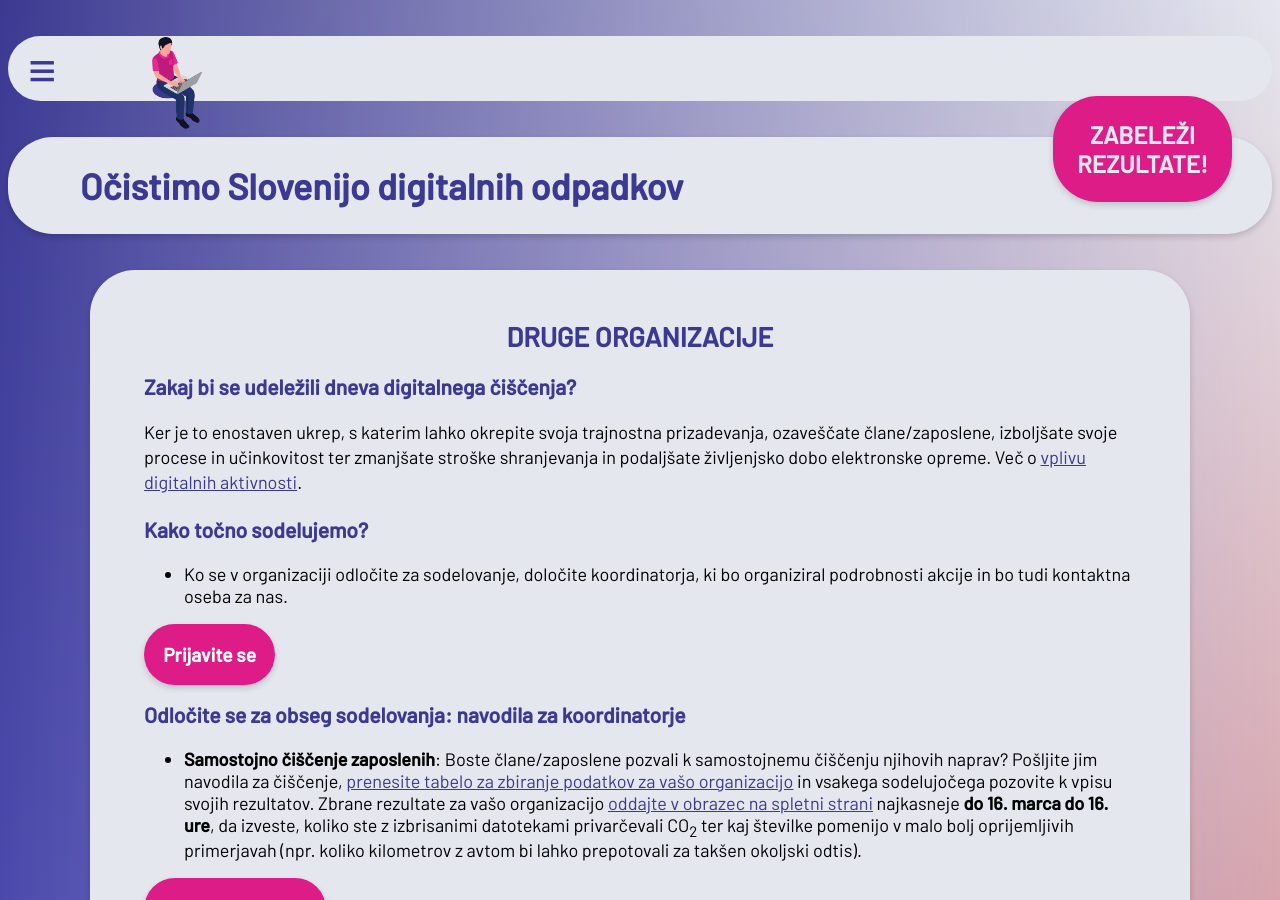
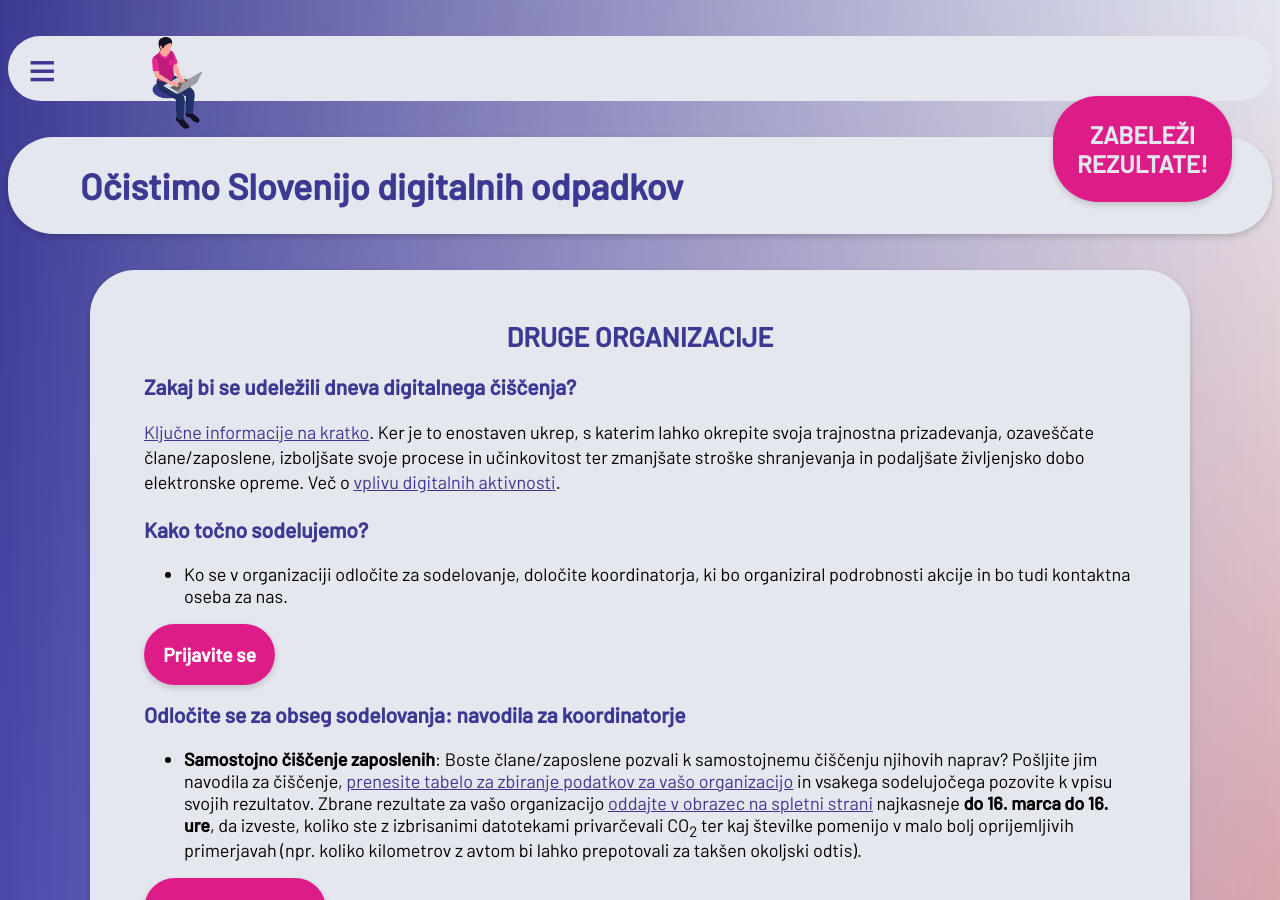
Before and after one commit to ewba/dcd-si, a Jekyll site: the page built from druge-organizacije.md, in a window 1280 px wide and 900 px high. Built offline with Jekyll 4.4.1, drawn with Linux system fonts in a browser that asks for light colours.

Commit message:
Update druge-organizacije.md

```diff
--- a/druge-organizacije.md
+++ b/druge-organizacije.md
@@ -7,7 +7,7 @@
 ---
 
 ### Zakaj bi se udeležili dneva digitalnega čiščenja?
-Ker je to enostaven ukrep, s katerim lahko okrepite svoja trajnostna prizadevanja, ozaveščate člane/zaposlene, izboljšate svoje procese in učinkovitost ter zmanjšate stroške shranjevanja in podaljšate življenjsko dobo elektronske opreme. Več o [vplivu digitalnih aktivnosti](o-akciji.html).
+<a href="https://docs.google.com/document/d/1hWD2yHJxkm4gCrs-L1HWOBmezkmXaM5OQ3jcQ_9PkwU/edit?usp=sharing" target="_blank" rel="noopener">Ključne informacije na kratko</a>. Ker je to enostaven ukrep, s katerim lahko okrepite svoja trajnostna prizadevanja, ozaveščate člane/zaposlene, izboljšate svoje procese in učinkovitost ter zmanjšate stroške shranjevanja in podaljšate življenjsko dobo elektronske opreme. Več o [vplivu digitalnih aktivnosti](o-akciji.html).
 
 ### Kako točno sodelujemo?
 - Ko se v organizaciji odločite za sodelovanje, določite koordinatorja, ki bo organiziral podrobnosti akcije in bo tudi kontaktna oseba za nas.
```
